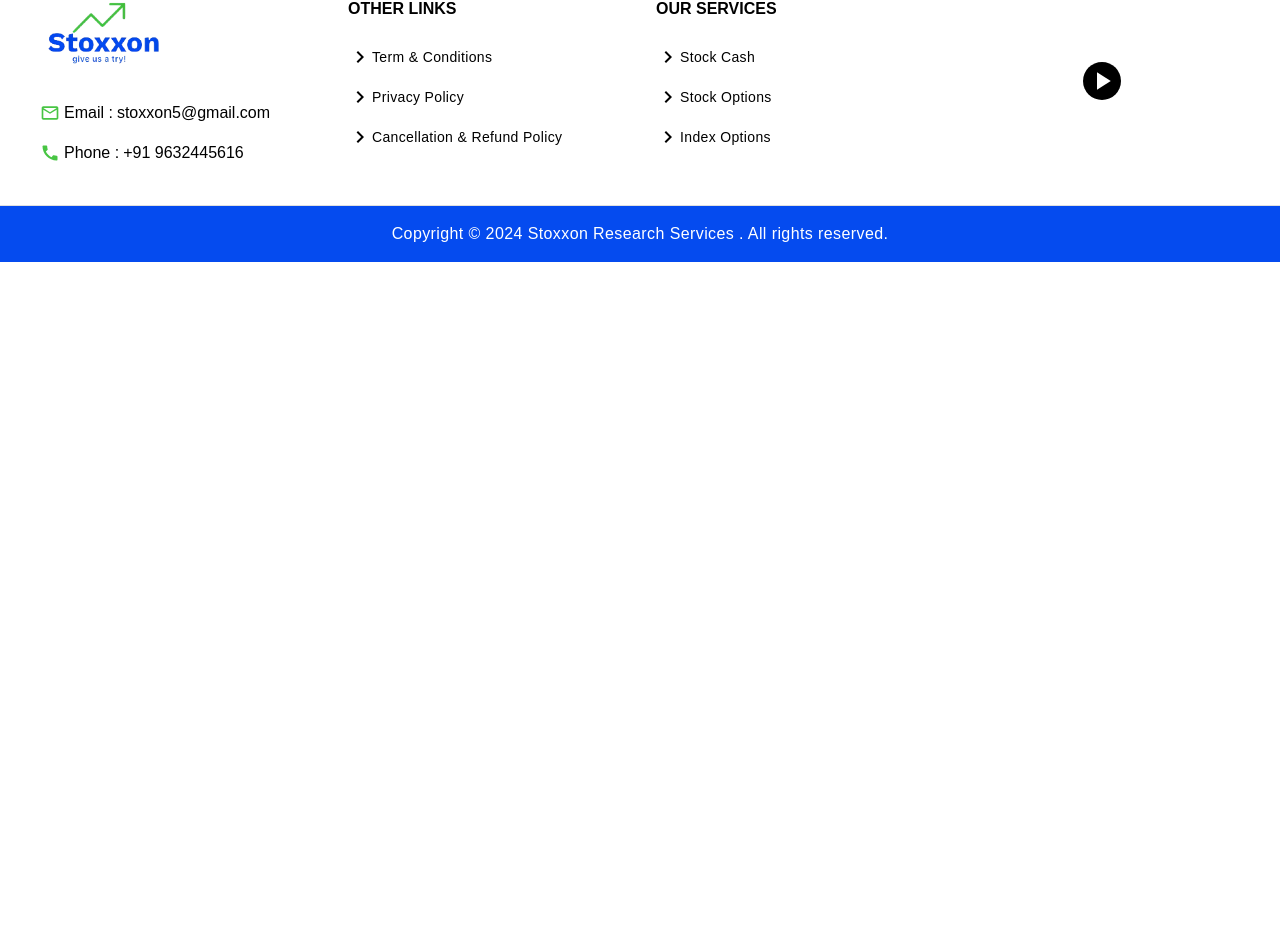
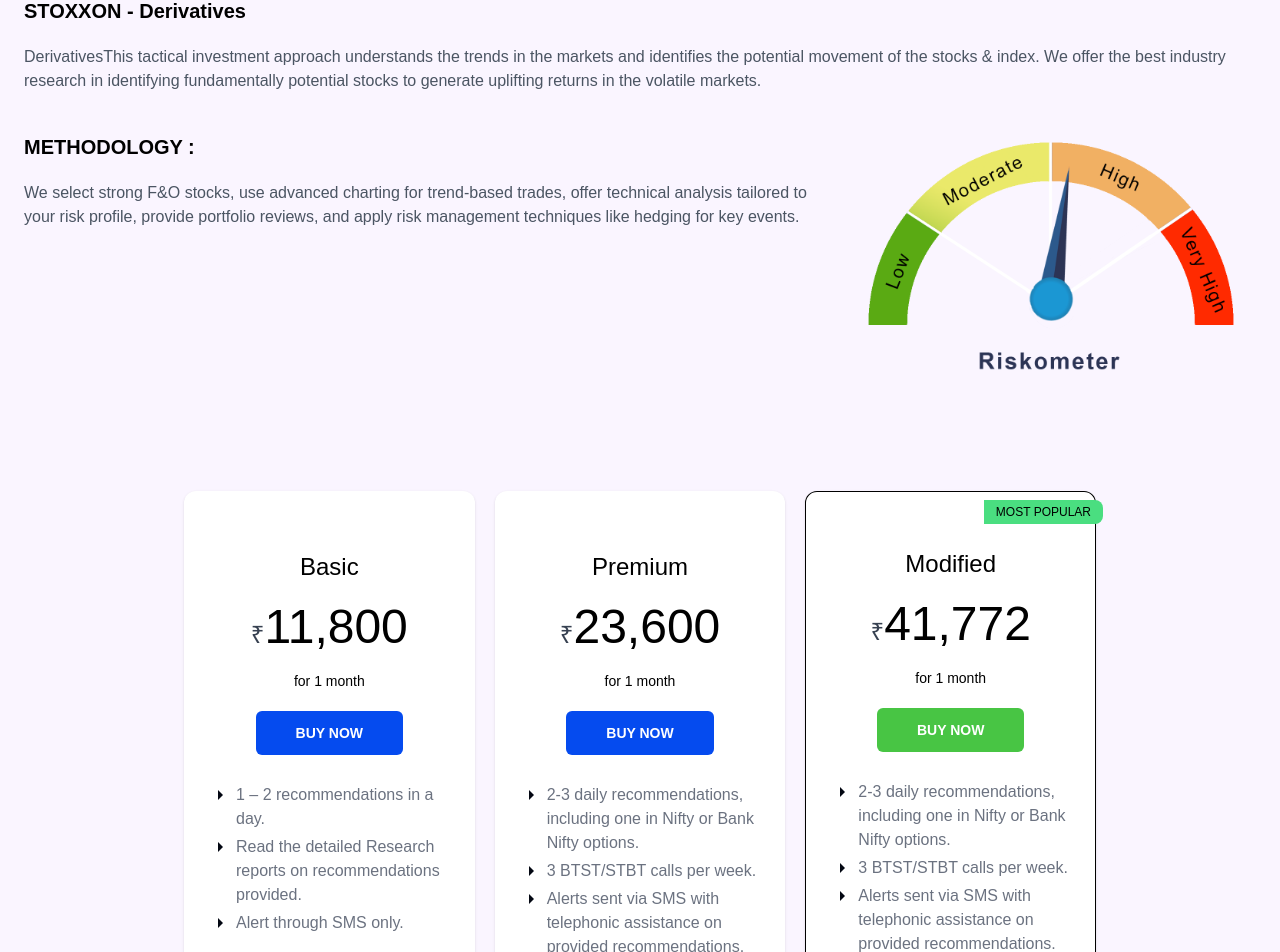
Before and after one commit to Coader-Sasmi/stoxxon, a Next.js app: page /derivatives in a window 1280 px wide. Shown: the part 547-1499 px from the top of the page. Before the commit the page ends 809 px from the top, so only its background shows below. Built offline with nearby package versions, Linux system fonts and the light colour scheme; grey boxes are pictures that could not be loaded.

Commit message:
derivatives page ui done

```diff
--- a/src/app/derivatives/page.tsx
+++ b/src/app/derivatives/page.tsx
@@ -1,11 +1,153 @@
 "use client";
+import { ArrowRight } from "@mui/icons-material";
 import { HeroSec } from "../components";
 import PublicLayout from "../layouts";
 
 export default function Page() {
+  const pricing_Arr = [
+    {
+      _id: "1",
+      heading: "Basic",
+      monthlyPrice: "11,800",
+      monthlyPath: "for 1 month",
+      button: "BUY NOW",
+      description: [
+        { title: "1 – 2 recommendations in a day." },
+        {
+          title:
+            "Read the detailed Research reports on recommendations provided.",
+        },
+        {
+          title: "Alert through SMS only.",
+        },
+      ],
+    },
+    {
+      _id: "2",
+      heading: "Premium",
+      monthlyPrice: "23,600",
+      monthlyPath: "for 1 month",
+      button: "BUY NOW",
+      description: [
+        {
+          title:
+            "2-3 daily recommendations, including one in Nifty or Bank Nifty options.",
+        },
+        {
+          title: "3 BTST/STBT calls per week.",
+        },
+        {
+          title:
+            "Alerts sent via SMS with telephonic assistance on provided recommendations.",
+        },
+        {
+          title:
+            "Detailed research reports available for all recommendations. ",
+        },
+      ],
+    },
+    {
+      _id: "3",
+      heading: "Modified",
+      monthlyPrice: "41,772",
+      monthlyPath: "for 1 month",
+      button: "BUY NOW",
+      description: [
+        {
+          title:
+            "2-3 daily recommendations, including one in Nifty or Bank Nifty options.",
+        },
+        {
+          title: "3 BTST/STBT calls per week.",
+        },
+        {
+          title:
+            "Alerts sent via SMS with telephonic assistance on provided recommendations.",
+        },
+        {
+          title:
+            "Detailed research reports available for all recommendations. ",
+        },
+      ],
+    },
+  ];
   return (
     <PublicLayout>
       <HeroSec title={"DERIVATIVES"} />
+      <section className="main-container py-10 flex flex-col gap-10 bg-purple-50">
+        <div className="flex flex-col gap-5">
+          <h1 className="font-semibold text-xl">STOXXON - Derivatives</h1>
+          <p className="text-gray-600">
+            DerivativesThis tactical investment approach understands the trends
+            in the markets and identifies the potential movement of the stocks &
+            index. We offer the best industry research in identifying
+            fundamentally potential stocks to generate uplifting returns in the
+            volatile markets.
+          </p>
+        </div>
+        <div className="flex lg:flex-row flex-col gap-10">
+          <div className="flex flex-col gap-5 lg:w-2/3">
+            <h1 className="font-semibold text-xl">METHODOLOGY :</h1>
+            <p className="text-gray-600">
+              We select strong F&O stocks, use advanced charting for trend-based
+              trades, offer technical analysis tailored to your risk profile,
+              provide portfolio reviews, and apply risk management techniques
+              like hedging for key events.
+            </p>
+          </div>
+          <div className="lg:w-1/3">
+            <img src="./Risk_Meter.png" className="w-96 h-auto" />
+          </div>
+        </div>
+        <div className="grid md:grid-cols-12 grid-cols-3 gap-5 w-full md:pt-16 pt-5 lg:px-40 ">
+          {pricing_Arr.map((item, index) => (
+            <div
+              key={item._id}
+              className={`bg-white shadow flex flex-col md:gap-5 gap-2 justify-center items-center rounded-xl relative md:py-14 py-8 px-6 col-span-4 ${
+                item._id === "3" ? "border-b-8  border border-black" : " "
+              }`}
+            >
+              {index === 2 && (
+                <p
+                  className={`${
+                    item._id === "3"
+                      ? "absolute top-2 -right-2 bg-green-400 px-3 py-1 text-xs rounded-r-lg font-medium"
+                      : ""
+                  }`}
+                >
+                  MOST POPULAR
+                </p>
+              )}
+
+              <h5 className="lg:text-2xl text-xl font-medium">
+                {item.heading}
+              </h5>
+              <h3 className="lg:text-5xl text-3xl">
+                <span className="md:text-2xl text-lg text-gray-700">₹</span>
+                {item?.monthlyPrice}
+              </h3>
+              <p className="text-sm">{item?.monthlyPath}</p>
+              <h6
+                className={` text-white text-sm lg:px-10 px-8 py-2 lg:py-3 common-transition cursor-pointer rounded-md font-medium lg:font-semibold ${
+                  item._id === "3"
+                    ? "bg-secondary"
+                    : "bg-primary hover:bg-secondary"
+                }`}
+              >
+                {item.button}
+              </h6>
+              <div className="lg:h-48 flex flex-col gap-1 pt-2 text-gray-500">
+                {item.description?.map((newElm, i: number) => (
+                  <p key={i} className="flex gap-1 ">
+                    <ArrowRight className="text-2xl text-gray-950" />
+                    <span>{newElm?.title}</span>
+                  </p>
+                ))}
+              </div>
+            </div>
+          ))}
+        </div>
+      </section>
     </PublicLayout>
   );
 }
```
